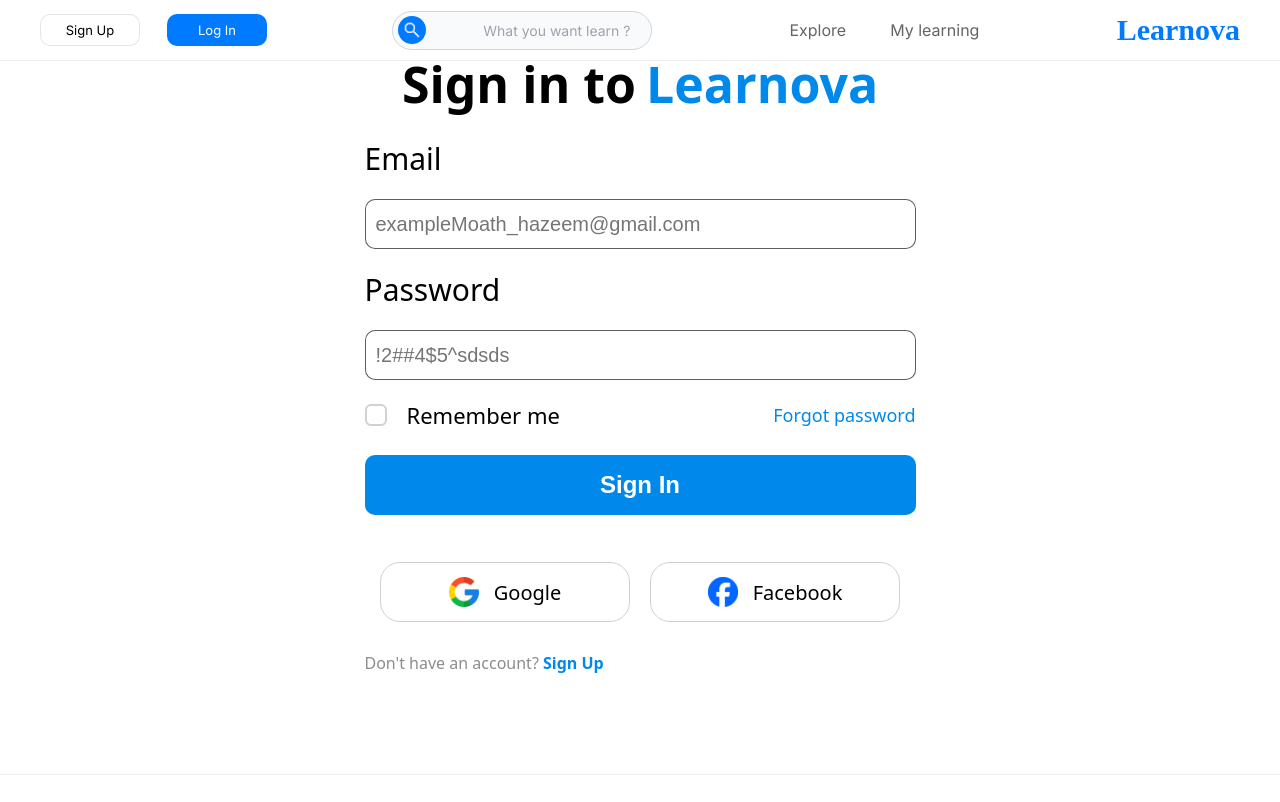
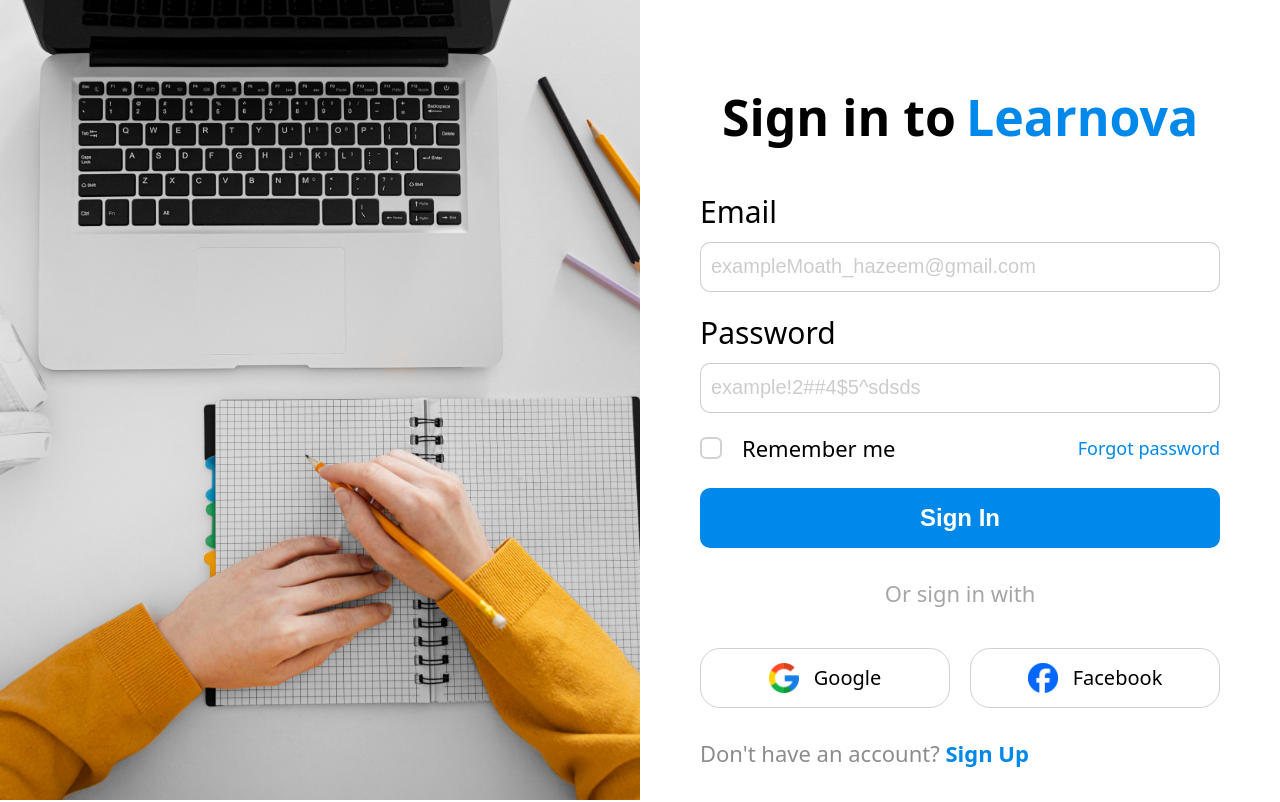
Before and after one commit to Moathhazeem/Learnova, a React (Vite) app: page /sign_in in a window 1280 px wide. Shown: the top 802 px of the page. Built offline with nearby package versions, Linux system fonts and the light colour scheme; a web font is replaced by a local one.

Commit message:
New update for sign in page

```diff
--- a/src/App.jsx
+++ b/src/App.jsx
@@ -5,21 +5,31 @@ import './App.css'
 import Header from './Header'
 import LandingPage from './LandingPage'
 import Footer from './Footer'
-import { BrowserRouter as Router, Routes, Route } from 'react-router-dom'
+import { BrowserRouter as Router, Routes, Route, useLocation } from 'react-router-dom'
 import SignIn from './sign_page/sign_in'
+function Layout({ children }) {
+  const location = useLocation();
+  const noheaderfooter = ["/sign_in"];
+  return (
+    <>
+      {!noheaderfooter.includes(location.pathname) && <Header />}
+      {children}
+      {!noheaderfooter.includes(location.pathname) && <Footer />}
+    </>
+  )
+}
 function App() {
   const [count, setCount] = useState(0)
-
   return (
     <Router>
-      <Header />
-      <Routes>
-        <Route path="/" element={<LandingPage />} />
-        <Route path="/sign_in" element={<SignIn />} />
-      </Routes>
-      <Footer />
+      <Layout>
+        <Routes>
+          <Route path="/" element={<LandingPage />} />
+          <Route path="/sign_in" element={<SignIn />} />
+        </Routes>
+      </Layout>
     </Router>
   )
 }
 
-export default App
+export default App;
--- a/src/Header.css
+++ b/src/Header.css
@@ -87,6 +87,7 @@
     background-color: #007bff;
     border-color: #007bff;
     box-shadow: none;
+
 }
 
 .sign-up {
--- a/src/sign_page/sign_in.css
+++ b/src/sign_page/sign_in.css
@@ -1,12 +1,33 @@
+.sign-in-page-container {
+    display: flex;
+    flex-direction: row;
+    direction: rtl;
+    width: 100%;
+    min-height: 100vh;
+}
+
 .sign-in {
+    flex: 1;
     display: flex;
     flex-direction: column;
-    /* ترتيب العناصر تحت بعضها */
     align-items: center;
-    /* توسيط العناصر في المنتصف */
     justify-content: center;
-    min-height: 80vh;
-    /* إعطاء ارتفاع كافي لتظهر في وسط الصفحة */
+    min-height: 100vh;
+    flex-wrap: nowrap;
+}
+
+.Photo {
+    flex: 1;
+    display: flex;
+    align-items: center;
+    justify-content: center;
+    min-height: 100vh;
+}
+
+.Photo img {
+    width: 100%;
+    height: 100%;
+    object-fit: cover;
 }
 
 .title-sign-in {
@@ -17,9 +38,10 @@
     font-size: 50px;
     font-weight: bold;
     margin-top: 50px;
-    margin-bottom: 20px;
+    margin-bottom: 40px;
     color: #000000;
     gap: 10px;
+    direction: ltr;
 }
 
 .form-group {
@@ -32,7 +54,7 @@
     justify-content: left;
     font-size: 30px;
     font-weight: semibold;
-    margin-bottom: 20px;
+    margin-bottom: 10px;
     color: #000000;
 }
 
@@ -42,14 +64,20 @@
     font-weight: medium;
     padding: 10px;
     border-radius: 10px;
-    width: 551px;
+    width: 100%;
+    max-width: 551px;
     height: 50px;
-    border: 1px solid #000000a2;
-    color: #000000a2;
+    border: 1px solid rgba(0, 0, 0, 0.2);
+    color: #000000;
     background-color: #fff;
     justify-content: left;
     align-items: left;
     text-align: left;
+}
+
+.form-group input::placeholder {
+    color: rgba(0, 0, 0, 0.2);
+    font-weight: medium;
 }
 
 .form-options {
@@ -57,9 +85,11 @@
     justify-content: space-between;
     /* توزيع العناصر على الأطراف */
     align-items: center;
-    width: 551px;
+    width: 100%;
+    max-width: 551px;
     /* نفس عرض المدخلات والزر */
     margin-bottom: 25px;
+    direction: ltr;
 }
 
 .form-group_remember {
@@ -125,7 +155,8 @@
     display: flex;
     align-items: center;
     justify-content: center;
-    width: 551px;
+    width: 100%;
+    max-width: 551px;
     /* نفس عرض حقول الإدخال */
     height: 60px;
     /* طول مناسب لزر رئيسي */
@@ -154,11 +185,23 @@
     /* العودة لمكانه عند الضغط */
 }
 
+.or {
+    display: flex;
+    align-items: center;
+    justify-content: center;
+    font-size: 22px;
+    color: rgba(81, 76, 76, 0.5);
+    margin-top: 30px;
+    margin-bottom: 40px;
+    font-weight: medium;
+}
+
 .social-media-container {
     display: flex;
     gap: 20px;
     justify-content: center;
     margin-bottom: 30px;
+    direction: ltr;
 }
 
 .social-button {
@@ -180,7 +223,14 @@
 
 .social-button:hover {
     background-color: #f5f5f5;
+
     /* تأثير عند تمرير الماوس */
+}
+
+.social-button:active {
+    transform: translateY(0px);
+    background-color: #fff;
+    box-shadow: none;
 }
 
 .social-button img {
@@ -194,3 +244,10 @@
     font-weight: 500;
     color: #000;
 }
+
+.DHAA {
+    display: flex;
+    align-items: left;
+    justify-content: left;
+    font-size: 22px;
+}
--- a/src/sign_page/sign_in.jsx
+++ b/src/sign_page/sign_in.jsx
@@ -4,6 +4,8 @@ import "./sign_in.css";
 function SignIn() {
     return (
         <>
+
+            <div className="sign-in-page-container">
                 <div className="sign-in">
                     <h1 className="title-sign-in">Sign in to<label style={{ color: "#0089EA" }}>Learnova</label></h1>
                     <form>
@@ -13,7 +15,7 @@ function SignIn() {
                         </div>
                         <div className="form-group">
                             <label htmlFor="password">Password</label>
-                        <input type="password" id="password" name="password" required placeholder="!2##4$5^sdsds" />
+                            <input type="password" id="password" name="password" required placeholder="example!2##4$5^sdsds" />
                         </div>
                         <div className="form-options">
                             <div className="form-group_remember">
@@ -38,9 +40,15 @@ function SignIn() {
                                 <span>Facebook</span>
                             </div>
                         </div>
+                        <div className='DHAA'>
                             <p style={{ color: "#514C4Ca5" }}>Don't have an account? <a href="#" style={{ color: "#0089EA", fontWeight: "bold" }}>Sign Up</a></p>
+                        </div>
                     </form >
                 </div >
+                <div className="Photo">
+                    <img src="./photo/photo_sign_in.jpg" alt="Photo related to sign in" title="Photo related to sign in" />
+                </div>
+            </div>
         </>
     )
 }
```
Also changed, not shown: Photo/Photo_sign_in.jpg (renamed from Photo/close-up-hand-writing-notebook-top-view (1).jpg). Lines whose indentation alone changed are shown as unchanged.
